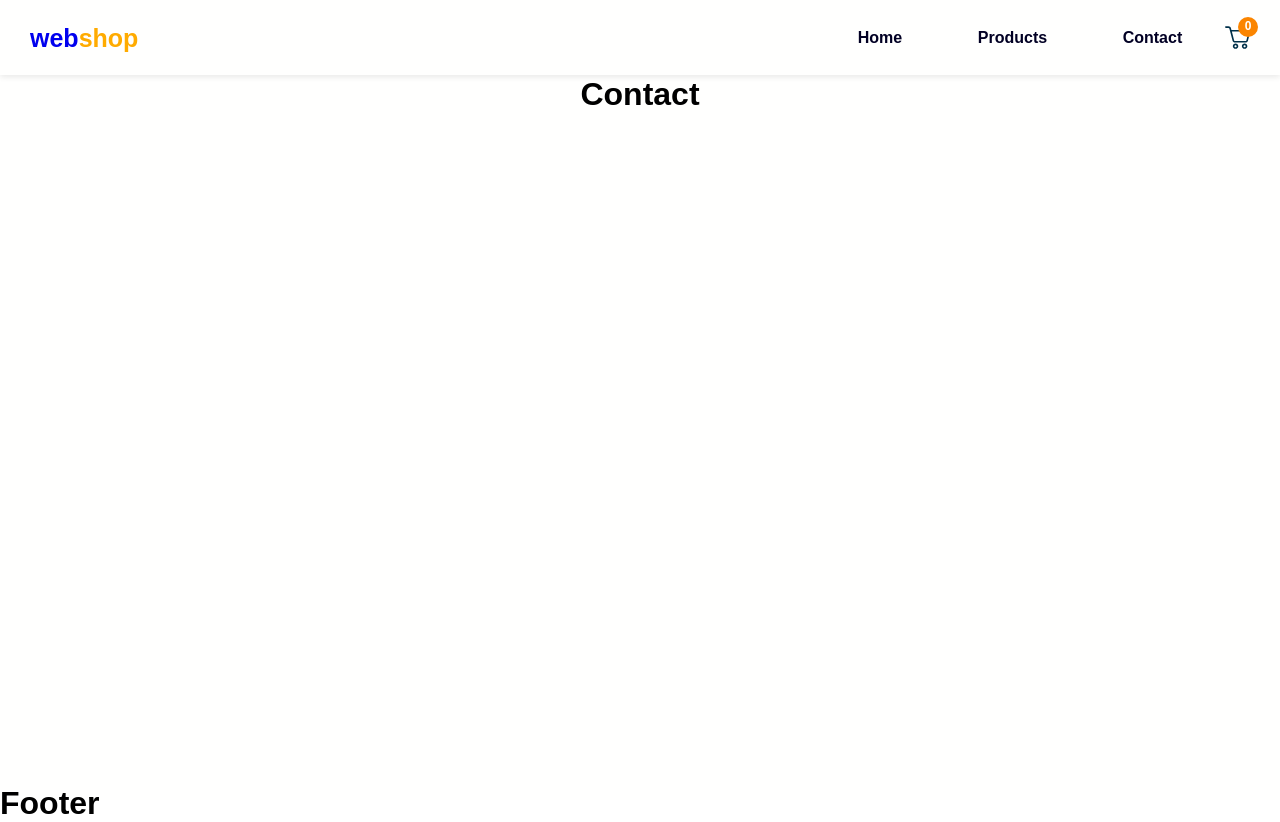
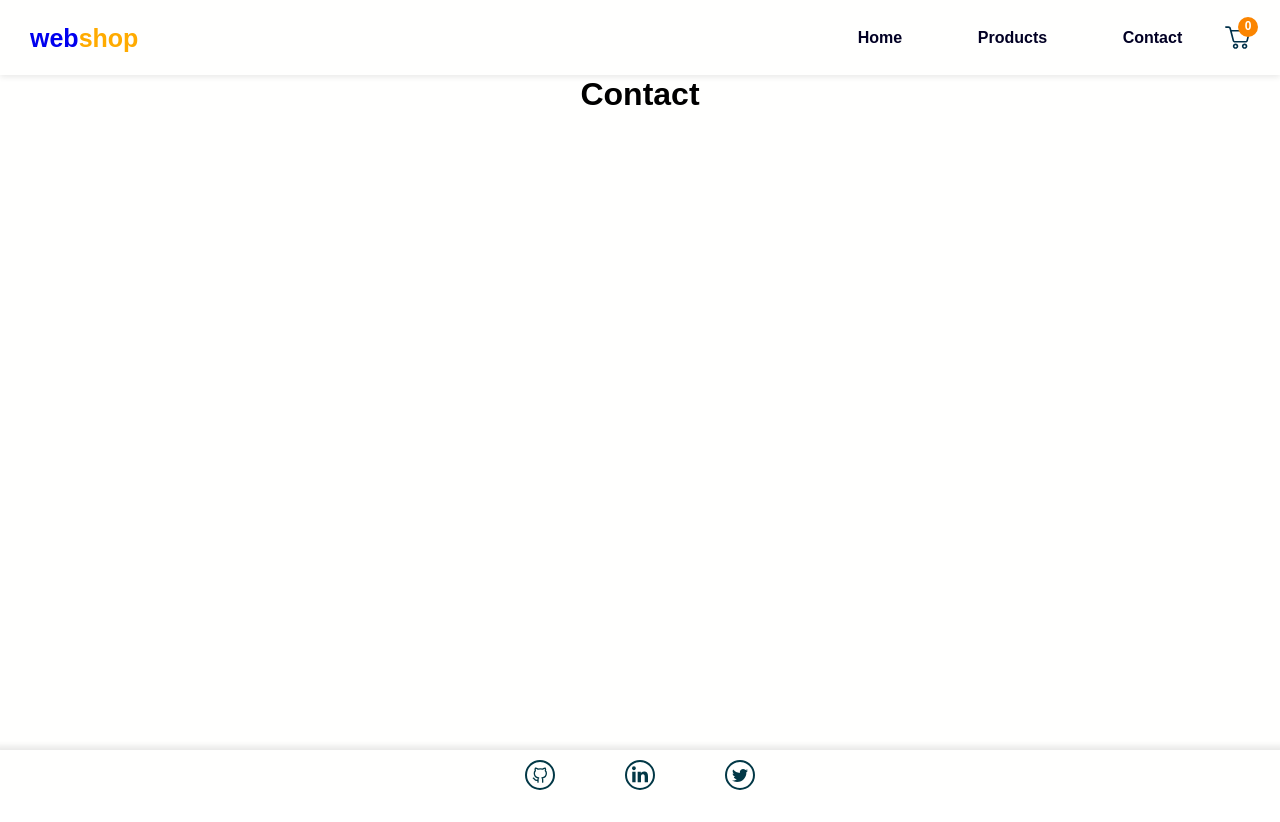
Before and after one commit to twikista/web-shop, a React (Create React App) app: page /contact in a window 1280 px wide. After the commit the page ends 800 px from the top, so only its background shows below. Built offline with nearby package versions, Linux system fonts and the light colour scheme; no server answers.

Commit message:
added footer

```diff
--- a/package.json
+++ b/package.json
@@ -14,6 +14,7 @@
     "@types/uniqid": "^5.3.2",
     "react": "^18.2.0",
     "react-dom": "^18.2.0",
+    "react-icons": "^4.6.0",
     "react-router-dom": "^6.4.3",
     "react-scripts": "5.0.1",
     "styled-components": "^5.3.6",
--- a/src/components/Footer/Footer.styles.ts
+++ b/src/components/Footer/Footer.styles.ts
@@ -1 +1,45 @@
+import { Link } from "react-router-dom";
 import styled from "styled-components";
+
+export const StyledFooter = styled.footer`
+  color: #f0f5fd;
+  display: flex;
+  align-items: center;
+  justify-content: center;
+  padding: 2rem 1rem;
+  box-shadow: 0px 2px 6px 6px rgba(0, 0, 0, 0.09);
+`;
+
+export const Socials = styled.ul`
+  display: flex;
+  justify-content: space-around;
+  align-items: center;
+  height: 100%;
+  width: 300px;
+  @media (max-width: 480px) {
+    width: 260px;
+  }
+`;
+
+export const SocialsItem = styled.li``;
+
+export const SocialsIconWrapper = styled(Link)`
+  display: flex;
+  align-items: center;
+  width: 30px;
+  height: 30px;
+  border: solid 2px #023846;
+  border-radius: 50%;
+  padding: 0.5rem;
+  color: #023846;
+  transition: all 0.3s ease-in;
+  &:hover {
+    background-color: #023846;
+    svg {
+      color: #fff;
+    }
+  }
+  svg {
+    font-size: 2.5rem;
+  }
+`;
--- a/src/components/Footer/Footer.tsx
+++ b/src/components/Footer/Footer.tsx
@@ -1,3 +1,33 @@
+import React from "react";
+import { FaGithub, FaGithubAlt, FaLinkedinIn, FaTwitter } from "react-icons/fa";
+import { FiGithub } from "react-icons/fi";
+import {
+  Socials,
+  SocialsIconWrapper,
+  SocialsItem,
+  StyledFooter,
+} from "./Footer.styles";
+
 export const Footer = () => {
-  return <h1>Footer</h1>;
+  const socialsIcon = (svgIcon: JSX.Element, link: string) => {
+    return (
+      <SocialsItem>
+        <SocialsIconWrapper to={link} target="blank">
+          {svgIcon}
+        </SocialsIconWrapper>
+      </SocialsItem>
+    );
+  };
+  return (
+    <StyledFooter>
+      <Socials>
+        {socialsIcon(<FiGithub />, "https://github.com/twikista")}
+        {socialsIcon(
+          <FaLinkedinIn />,
+          "https://www.linkedin.com/in/aaronanama"
+        )}
+        {socialsIcon(<FaTwitter />, "https://twitter.com/aaronanama")}
+      </Socials>
+    </StyledFooter>
+  );
 };
--- a/src/theme/GlobalStyles.tsx
+++ b/src/theme/GlobalStyles.tsx
@@ -21,7 +21,8 @@ export const GlobalStyle = createGlobalStyle`
 
     .App{
       display: grid;
-      grid-template-rows: 75.39px 1fr 15.94px;
+      grid-template-columns: 1fr;
+      grid-template-rows: 75.39px 1fr 50px;
       min-height: 100vh;
       /* background-color: #f5f5f5; */
       background-color: #fffffe;
```
Also changed, not shown: 1 other file (tests, documents, lock files or other folders).
